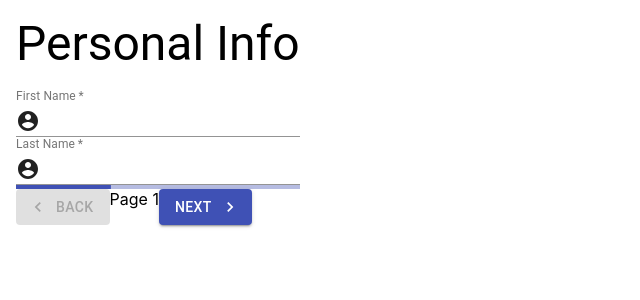
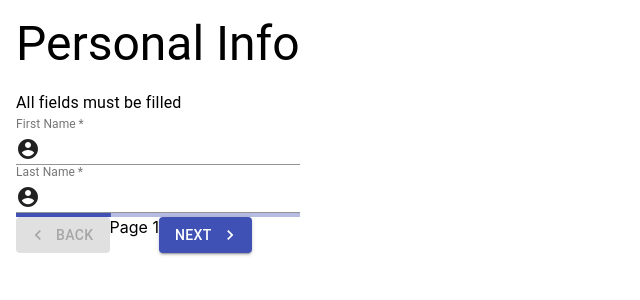
Before and after one commit to Gerson4G/tributi-task, a React (Create React App) app: page / in a window 1280 px wide. Shown: the top 300 px of the page, without its empty margins (0-640 px from the left). Built offline with nearby package versions, Linux system fonts and the light colour scheme.

Commit message:
last page and fixes on form

```diff
--- a/src/components/Form.jsx
+++ b/src/components/Form.jsx
@@ -8,17 +8,27 @@ import NavigateNextIcon from '@material-ui/icons/NavigateNext';
 import Typography from '@material-ui/core/Typography';
 import LinearProgress from '@material-ui/core/LinearProgress';
 import Snackbar from '@material-ui/core/Snackbar';
-
+import Switch from '@material-ui/core/Switch';
+import FormControlLabel from '@material-ui/core/FormControlLabel';
+import ThankYouPage from './ThankYouPage';
 import { data } from '../formData';
 
-const renderInput = ({type, label, id}) => {
+const renderInput = ({type, label, id}, setName) => {
     let input = null;
     switch(type){
         case "text":
             input = <TextField
+            key={id}
             required
             id={id}
             label={label}
+            onChange={ ({target: {value}}) =>
+                {
+                    if(id === 'last-name-input'){
+                        setName(value);
+                    }
+                }
+            }
             InputProps={{
                 startAdornment: (
                 <InputAdornment position="start">
@@ -28,14 +38,21 @@ const renderInput = ({type, label, id}) => {
             }}
             />;
             break;
+        case "switch":
+            input = <FormControlLabel
+                control={<Switch name="checkedA" id={id}/>}
+                label={label}
+                key={id}
+            />;
+            break;
         default:
             break;
     }
     return input;
 }
 
-const getInput = (page) => {
-    return data[page].fields.map(field => renderInput(field));
+const getInput = (page, setName) => {
+    return data[page].fields.map(field => renderInput(field, setName));
 }
 
 const getProgress = (page) => {
@@ -45,17 +62,22 @@ const getProgress = (page) => {
 const Form = () => {
 
     const [page, changePage] = useState(0);
+    const [name, setName] = useState(null);
     const [openSnackbar, snackbar] = useState(false);
 
     const validateForm = () => {
         let validated = true;
         switch(page){
             case 0:
+            case 1:
                 for(let field of data[page].fields){
                     if(!document.getElementById(field.id).value){
                         validated = false;
                     }
                 }
+                break;
+            case 2:
+                validated = data[page].fields.some( field => document.getElementById(field.id).checked);
                 break;
             default:
                 break;
@@ -72,19 +94,24 @@ const Form = () => {
         }
     }
 
+    if(page === data.length)
+        return <ThankYouPage name={name}/>;
     return (
         <FormControl style={{margin: "1em"}}>
             <Typography variant="h3" gutterBottom>
                 {data[page].title}
             </Typography>
-            { getInput(page) }
+            <Typography variant="subtitle1">
+                {data[page].validationMessage}
+            </Typography>
+            { getInput(page, setName) }
             <LinearProgress variant="determinate" value={getProgress(page+1)} />
             <div style={{display: "flex"}}>
                 <Button variant="contained" startIcon={<NavigateNextIcon style={{transform: "rotate(180deg)"}}/>}  onClick={() => changePage(page-1)} disabled={page === 0}>
                     Back
                 </Button>
                 <div> Page {page+1}</div>
-                <Button variant="contained" color="primary" endIcon={<NavigateNextIcon />} onClick={() => confirmChangePage(page+1)} disabled={(page === data.length - 1)}>
+                <Button variant="contained" color="primary" endIcon={<NavigateNextIcon />} onClick={() => confirmChangePage(page+1)}>
                     Next
                 </Button>
             </div>
--- /dev/null
+++ b/src/components/ThankYouPage.jsx
@@ -0,0 +1,14 @@
+import React from 'react';
+
+export default class ThankYouPage extends React.Component {
+
+    render(){
+        const { name } = this.props;
+        return(
+            <>
+                <b>{name}</b>, thak you very much for your responses!
+            </>
+        );
+    }
+
+}
--- a/src/formData.js
+++ b/src/formData.js
@@ -6,21 +6,23 @@ export const data = [
             {type: "text", name: "First Name", label: "First Name", id: "first-name-input"},
             {type: "text", name: "Last Name", label: "Last Name", id: "last-name-input"}
         ],
-        validation: (fieldsFilled) => { return fieldsFilled !== data[0].fields.length }
+        validationMessage: "All fields must be filled"
     },
     {
         page: 1,
         title: "Person Favorites",
         fields: [
-            {type: "text", name: "Favorite Movie", label: "Favorite Movie", id: "movie-input"}
-        ]
+            {type: "text", name: "Favorite Movie", label: "Favorite Movie", id: "movie-input"},
+            {type: "text", name: "Favorite Car", label: "Favorite Car", id: "car-input"}
+        ],
+        validationMessage: "All fields must be filled"
     },
     {
         page: 2,
         title: "Programming Languages",
         fields: [
-            {type: "text", name: "Favorite Movie", label: "Favorite Movie", id: "movie-input"}
-        ]
+            {type: "switch", name: "Python", label: "python", id: "python-input"}
+        ],
+        validationMessage: "At least 1 language must be selected"
     }
-
 ];
```
